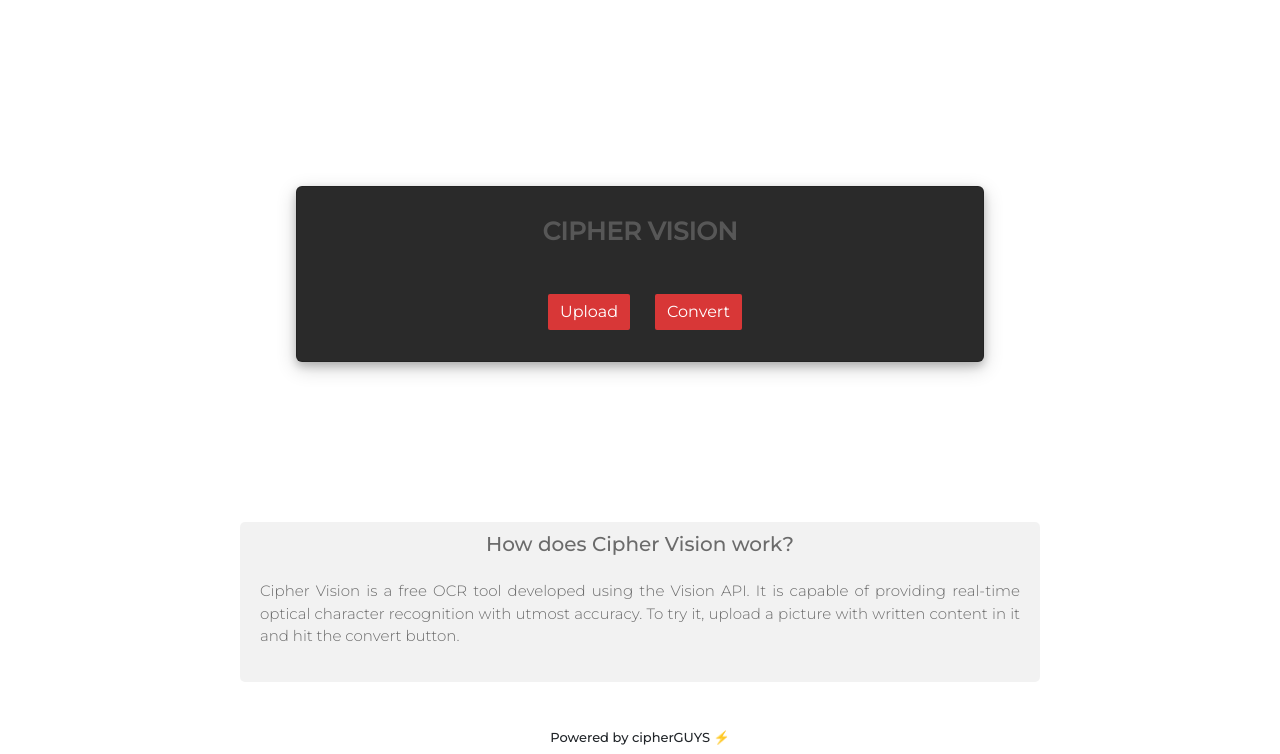
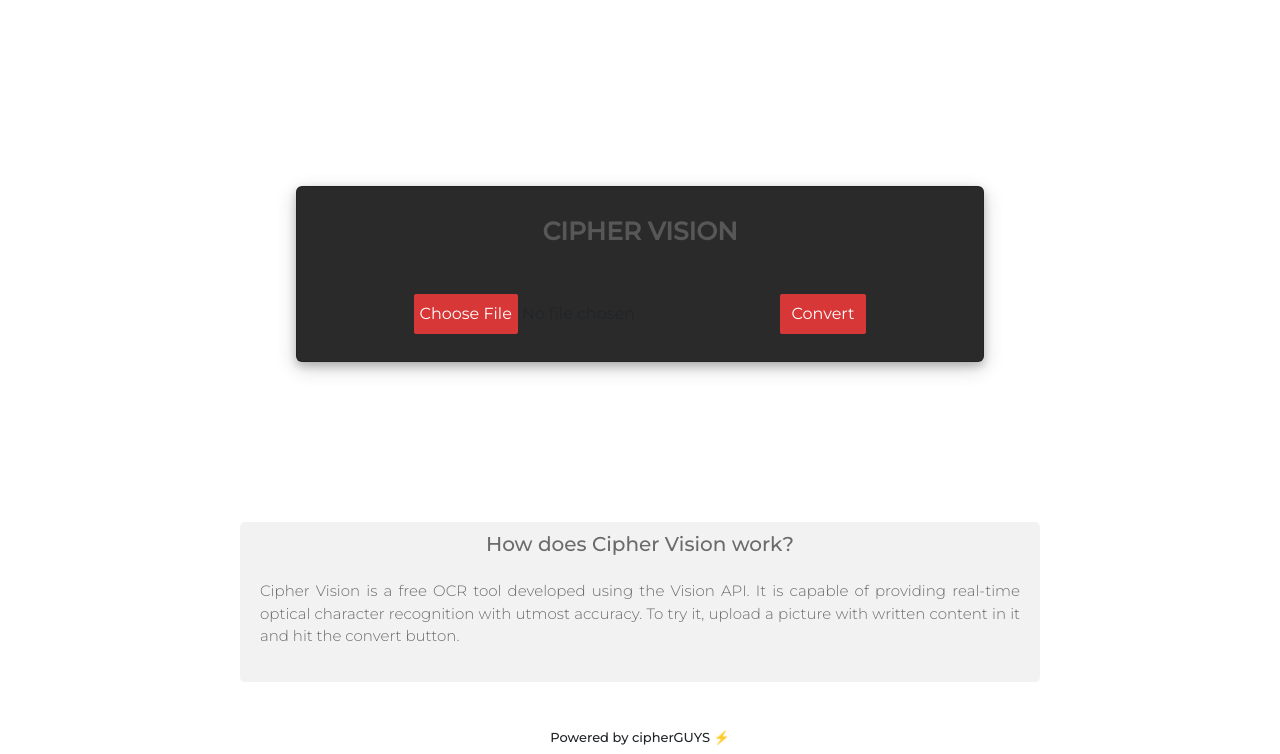
Before and after one commit to jerinja/Code-Vision, a plain HTML site: page index.html in a window 1280 px wide. Shown: the part 70-824 px from the top of the page. Drawn offline with nearby package versions, Linux system fonts and the light colour scheme.

Commit message:
[Added] File btn

```diff
--- a/index.html
+++ b/index.html
@@ -48,7 +48,11 @@
 
       <!-- buttons -->
       <div class="buttons">
-        <button class="btn btn-primary upload">Upload</button>
+        <!-- <button class="btn btn-primary upload">Upload</button> -->
+        <form>
+          <input type="file" id="fileUpload">
+        </form>
+        </form>
         <button class="btn btn-primary convert" type="button">Convert</button>
       </div>
     </div>
--- a/styles.css
+++ b/styles.css
@@ -53,14 +53,12 @@ a:hover {
   border-radius: 5px;
 }
 
-.upload,
 .convert {
   border-radius: 2px !important;
   background-color: rgb(216, 55, 55) !important;
   border: rgb(216, 55, 55) !important;
 }
 
-.upload:hover,
 .convert:hover {
   background-color: rgb(186, 31, 31) !important;
 }
@@ -81,7 +79,7 @@ footer {
 }
 
 .convert {
-  margin-left: 25px;
+  margin-left: 5px;
 }
 
 span {
@@ -101,3 +99,11 @@ p {
   text-align: justify;
   font-size: 15px;
 }
+
+input[type=file]::file-selector-button {
+  border-radius: 2px !important;
+  background-color: rgb(216, 55, 55) !important;
+  border: rgb(216, 55, 55) !important;
+  height: 40px;
+  color: #FFFFFF;
+}
```
